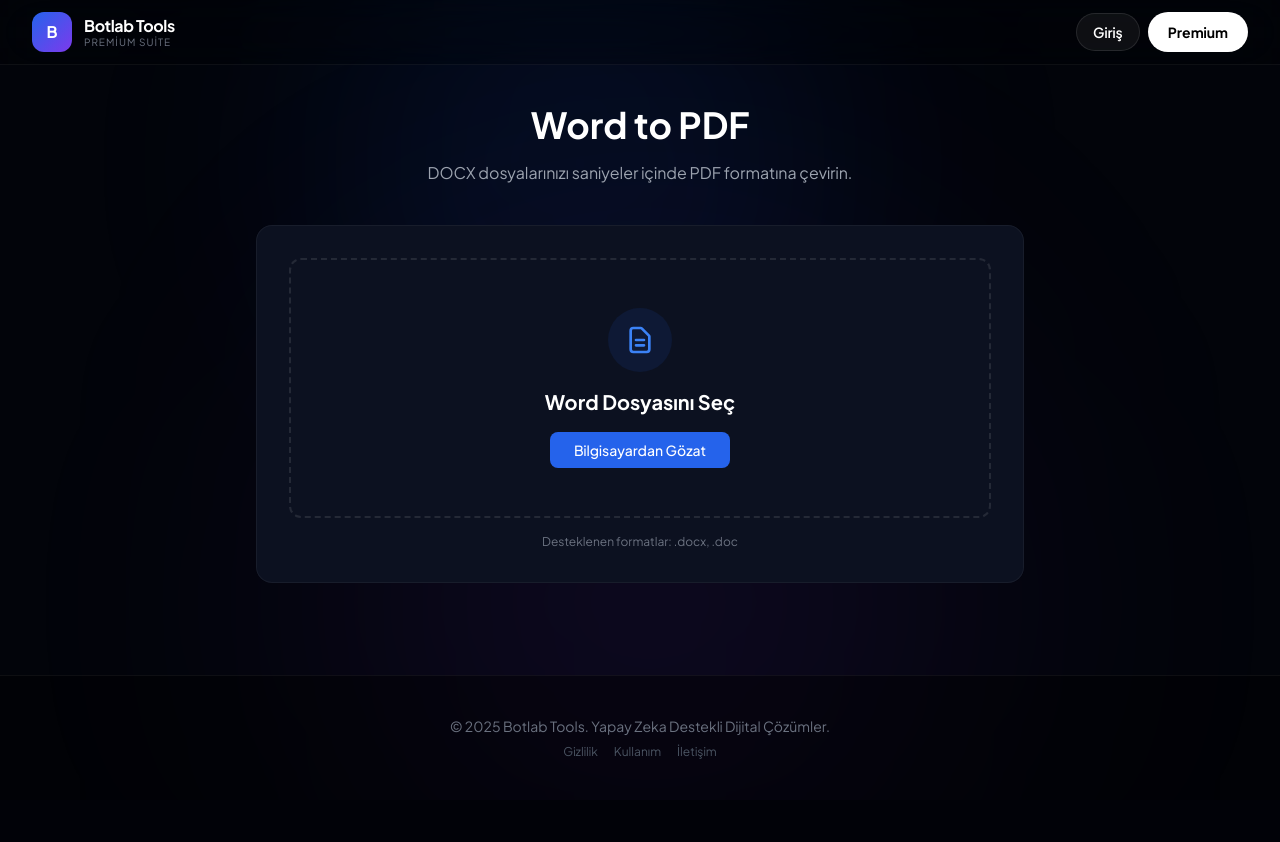
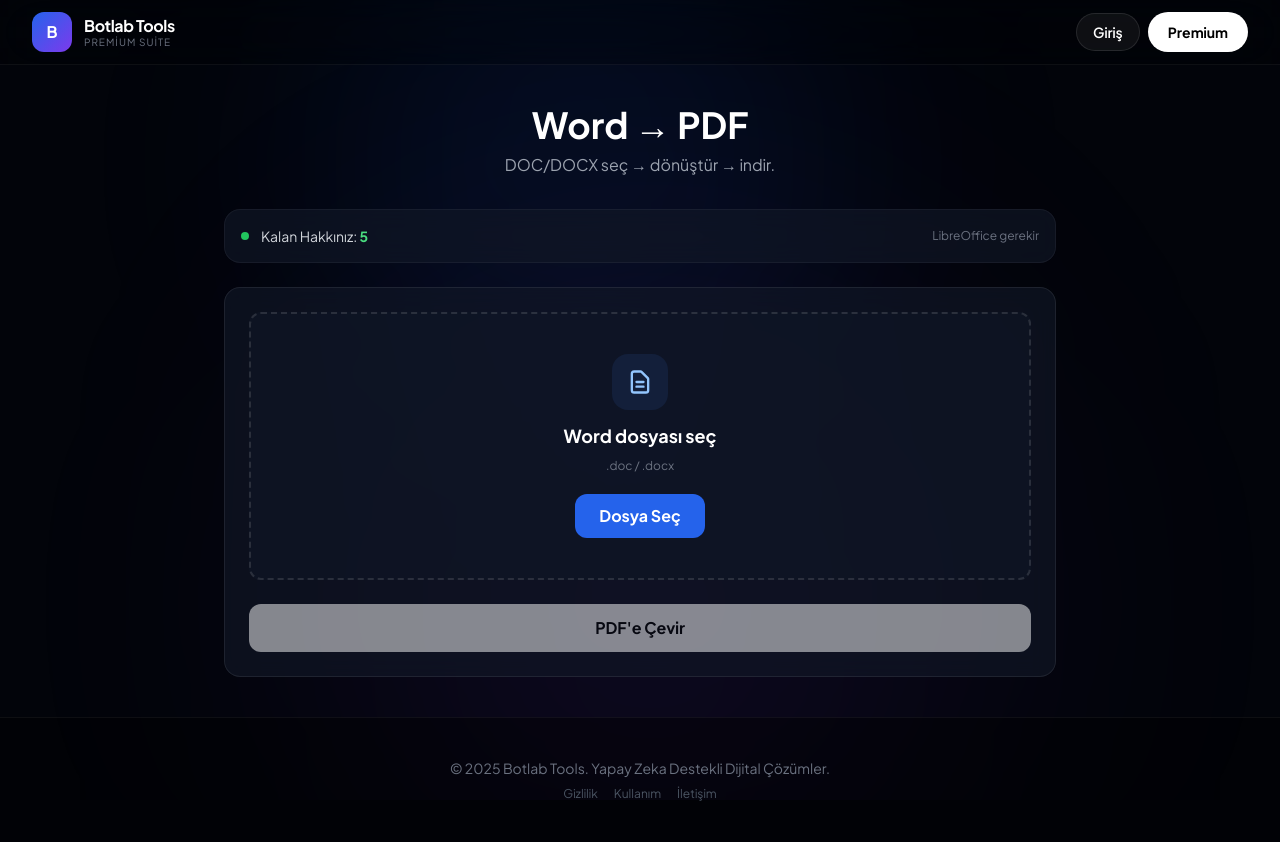
Before and after one commit to odabasi44/NAKIS-PROHE, a Flask app: template templates/word_to_pdf.html in a window 1280 px wide. Before the commit the page ends 759 px from the top, so only its background shows below. Run offline with Flask 3, Linux system fonts and the light colour scheme; the template is opened without the code that fills it, so the values that code supplies are empty; some libraries are stand-ins or nearby versions.

Commit message:
Update word_to_pdf.html

```diff
--- a/templates/word_to_pdf.html
+++ b/templates/word_to_pdf.html
@@ -2,28 +2,129 @@
 
 {% block title %}Word to PDF{% endblock title %}
 
+{% block head_extra %}
+<style>
+    .upload-area:hover, .upload-area.dragover { border-color:#3b82f6; background: rgba(59,130,246,.06); }
+</style>
+{% endblock head_extra %}
+
 {% block content %}
-<div class="max-w-3xl mx-auto py-10">
-    <div class="text-center mb-10">
-        <h1 class="text-4xl font-bold text-white mb-4">Word to PDF</h1>
-        <p class="text-gray-400">DOCX dosyalarınızı saniyeler içinde PDF formatına çevirin.</p>
+<main class="mx-auto max-w-4xl px-4 sm:px-6 lg:px-8 py-10">
+    <div class="text-center mb-8">
+        <h1 class="text-3xl md:text-4xl font-bold text-white">Word → PDF</h1>
+        <p class="mt-2 text-gray-400">DOC/DOCX seç → dönüştür → indir.</p>
     </div>
 
-    <div class="glass-panel rounded-2xl p-8 border border-white/5 bg-[#0c1120]">
-        <div class="border-2 border-dashed border-white/10 rounded-xl p-12 text-center hover:border-blue-500/50 transition cursor-pointer" onclick="tryConvert()">
-            <div class="w-16 h-16 bg-blue-600/10 rounded-full flex items-center justify-center mb-4 mx-auto text-blue-500">
-                <svg class="w-8 h-8" fill="none" stroke="currentColor" viewBox="0 0 24 24"><path stroke-linecap="round" stroke-linejoin="round" stroke-width="2" d="M9 12h6m-6 4h6m2 5H7a2 2 0 01-2-2V5a2 2 0 012-2h5.586a1 1 0 01.707.293l5.414 5.414a1 1 0 01.293.707V19a2 2 0 01-2 2z"></path></svg>
+    <div id="status-bar" class="glass rounded-2xl p-4 mb-6 flex items-center justify-between border border-white/5">
+        <div class="flex items-center gap-3">
+            <span id="status-icon" class="h-2 w-2 rounded-full bg-gray-500 animate-pulse"></span>
+            <div id="limit-info" class="text-sm text-gray-300">Limitler kontrol ediliyor...</div>
+        </div>
+        <div class="text-xs text-gray-500">LibreOffice gerekir</div>
+    </div>
+
+    <div class="glass rounded-2xl p-6 relative overflow-hidden">
+        <div id="dropZone" class="upload-area rounded-xl p-10 text-center cursor-pointer">
+            <input type="file" id="fileInput" accept=".doc,.docx" class="hidden" />
+            <div class="mx-auto mb-3 h-14 w-14 rounded-2xl bg-blue-500/10 text-blue-300 flex items-center justify-center">
+                <svg class="h-7 w-7" viewBox="0 0 24 24" fill="none" stroke="currentColor"><path stroke-width="2" stroke-linecap="round" stroke-linejoin="round" d="M9 12h6m-6 4h6m2 5H7a2 2 0 01-2-2V5a2 2 0 012-2h5.586a1 1 0 01.707.293l5.414 5.414a1 1 0 01.293.707V19a2 2 0 01-2 2z"/></svg>
             </div>
-            <h3 class="text-xl font-bold text-white mb-2">Word Dosyasını Seç</h3>
-            <button class="px-6 py-2 bg-blue-600 hover:bg-blue-700 text-white rounded-lg text-sm font-medium mt-2">Bilgisayardan Gözat</button>
+            <div class="text-white font-bold text-lg">Word dosyası seç</div>
+            <div id="fileName" class="mt-2 text-xs text-gray-500">.doc / .docx</div>
+            <button type="button" class="mt-5 inline-flex items-center justify-center rounded-xl bg-blue-600 hover:bg-blue-700 transition px-6 py-2.5 font-bold text-white">
+                Dosya Seç
+            </button>
         </div>
-        <p class="text-center text-xs text-gray-500 mt-4">Desteklenen formatlar: .docx, .doc</p>
+
+        <button id="convertBtn" type="button" class="mt-6 w-full rounded-xl bg-white text-black font-bold py-3 hover:bg-gray-200 transition disabled:opacity-50 disabled:cursor-not-allowed" disabled>
+            PDF'e Çevir
+        </button>
+
+        <div id="loading" class="hidden absolute inset-0 bg-[#0c1120]/90 z-20 flex flex-col items-center justify-center backdrop-blur-sm">
+            <div class="w-14 h-14 border-4 border-blue-500/30 border-t-blue-500 rounded-full animate-spin mb-3"></div>
+            <div class="text-white font-semibold">Dönüştürülüyor...</div>
+        </div>
     </div>
-</div>
+</main>
 
 <script>
-    function tryConvert() {
-        alert("⚠️ Sunucu Yapılandırması Gerekli:\nBu özellik için sunucuda LibreOffice kurulu olmalıdır. Şu an demo modundadır.");
+    let userAllowed = false;
+    let file = null;
+
+    const el = {
+        drop: document.getElementById('dropZone'),
+        input: document.getElementById('fileInput'),
+        name: document.getElementById('fileName'),
+        btn: document.getElementById('convertBtn'),
+        loading: document.getElementById('loading'),
+        statusIcon: document.getElementById('status-icon'),
+        limitInfo: document.getElementById('limit-info'),
+    };
+
+    async function checkLimit() {
+        try {
+            const res = await fetch('/api/check_tool_status/pdf/word_to_pdf');
+            const data = await res.json();
+            userAllowed = !!data.allowed;
+            if (data.allowed) {
+                el.statusIcon.className = "h-2 w-2 rounded-full bg-green-500";
+                el.limitInfo.innerHTML = `Kalan Hakkınız: <span class="text-green-400 font-bold">${data.premium ? 'Sınırsız' : data.left}</span>`;
+                el.btn.disabled = !file;
+            } else {
+                el.statusIcon.className = "h-2 w-2 rounded-full bg-red-500";
+                el.limitInfo.innerHTML = `⛔ Limit Doldu. <a onclick="openModal('premiumModal')" class="text-blue-400 cursor-pointer">Premium Al</a>`;
+                el.btn.disabled = true;
+            }
+        } catch (e) {
+            console.error(e);
+        }
     }
+
+    function handleFile(f) {
+        if (!f) return;
+        const lower = String(f.name || '').toLowerCase();
+        if (!lower.endsWith('.doc') && !lower.endsWith('.docx')) return;
+        file = f;
+        el.name.textContent = f.name;
+        el.btn.disabled = !userAllowed;
+    }
+
+    function setBusy(b) {
+        el.loading.classList.toggle('hidden', !b);
+        el.btn.disabled = b || !file || !userAllowed;
+        el.btn.textContent = b ? 'Dönüştürülüyor...' : "PDF'e Çevir";
+    }
+
+    async function convert() {
+        if (!file) return alert('Lütfen Word dosyası seçin.');
+        if (!userAllowed) return openModal('premiumModal');
+
+        setBusy(true);
+        const formData = new FormData();
+        formData.append('word_file', file);
+        try {
+            const res = await fetch('/api/word_to_pdf', { method: 'POST', body: formData });
+            const data = await res.json();
+            setBusy(false);
+            if (data.success) {
+                // Şu an backend pasif; ileride burası PDF indirmeye döner.
+                alert('PDF hazır.');
+            } else {
+                alert(data.message || 'Dönüştürme yapılamadı.');
+            }
+        } catch (e) {
+            setBusy(false);
+            alert('Sunucu hatası.');
+        }
+    }
+
+    el.drop.addEventListener('click', () => userAllowed ? el.input.click() : openModal('premiumModal'));
+    el.input.addEventListener('change', (e) => handleFile(e.target.files?.[0]));
+    el.drop.addEventListener('dragover', (e) => { e.preventDefault(); el.drop.classList.add('dragover'); });
+    el.drop.addEventListener('dragleave', () => el.drop.classList.remove('dragover'));
+    el.drop.addEventListener('drop', (e) => { e.preventDefault(); el.drop.classList.remove('dragover'); if (userAllowed) handleFile(e.dataTransfer.files?.[0]); else openModal('premiumModal'); });
+    el.btn.addEventListener('click', convert);
+
+    document.addEventListener('DOMContentLoaded', checkLimit);
 </script>
 {% endblock content %}
```
